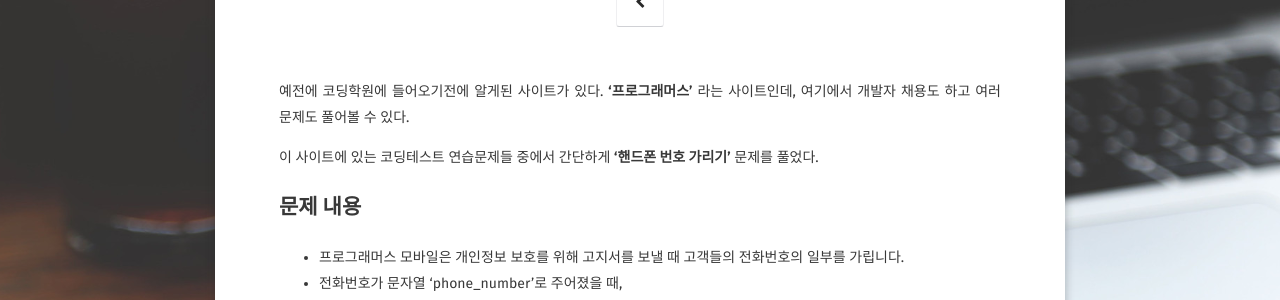
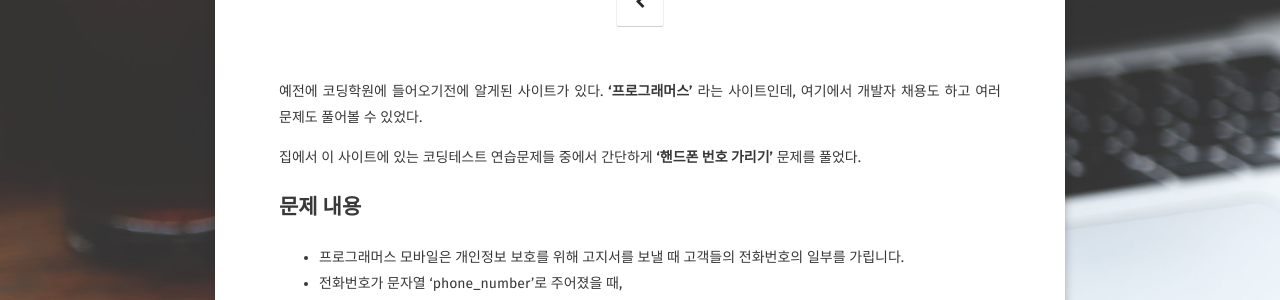
Before and after one commit to minhk05/minhk05.github.com, a Jekyll site: the page built from _posts/python/2021-07-17-ProjectOne.md, in a window 1280 px wide. Shown: the part 291-591 px from the top of the page. Built offline with Jekyll 4.4.1, drawn with Linux system fonts in a browser that asks for light colours; some web fonts are replaced; comment, search, counter and statistics services are not loaded.

Commit message:
Update 2021-07-17-ProjectOne.md

```diff
--- a/_posts/python/2021-07-17-ProjectOne.md
+++ b/_posts/python/2021-07-17-ProjectOne.md
@@ -7,9 +7,9 @@ tags: [python]
 comments: true
 ---
 예전에 코딩학원에 들어오기전에 알게된 사이트가 있다.
-**'프로그래머스'** 라는 사이트인데, 여기에서 개발자 채용도 하고 여러 문제도 풀어볼 수 있다.
+**'프로그래머스'** 라는 사이트인데, 여기에서 개발자 채용도 하고 여러 문제도 풀어볼 수 있었다.
 
-이 사이트에 있는 코딩테스트 연습문제들 중에서 간단하게 **'핸드폰 번호 가리기'** 문제를 풀었다.
+집에서 이 사이트에 있는 코딩테스트 연습문제들 중에서 간단하게 **'핸드폰 번호 가리기'** 문제를 풀었다.
 
 ## 문제 내용
 
```
